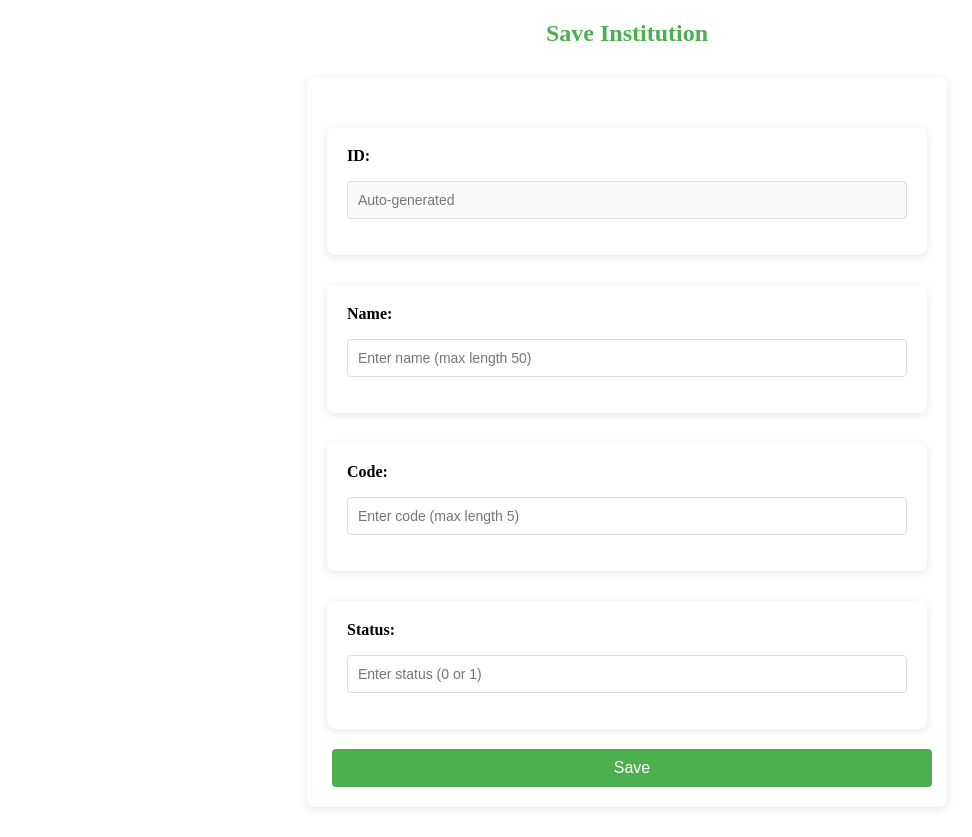
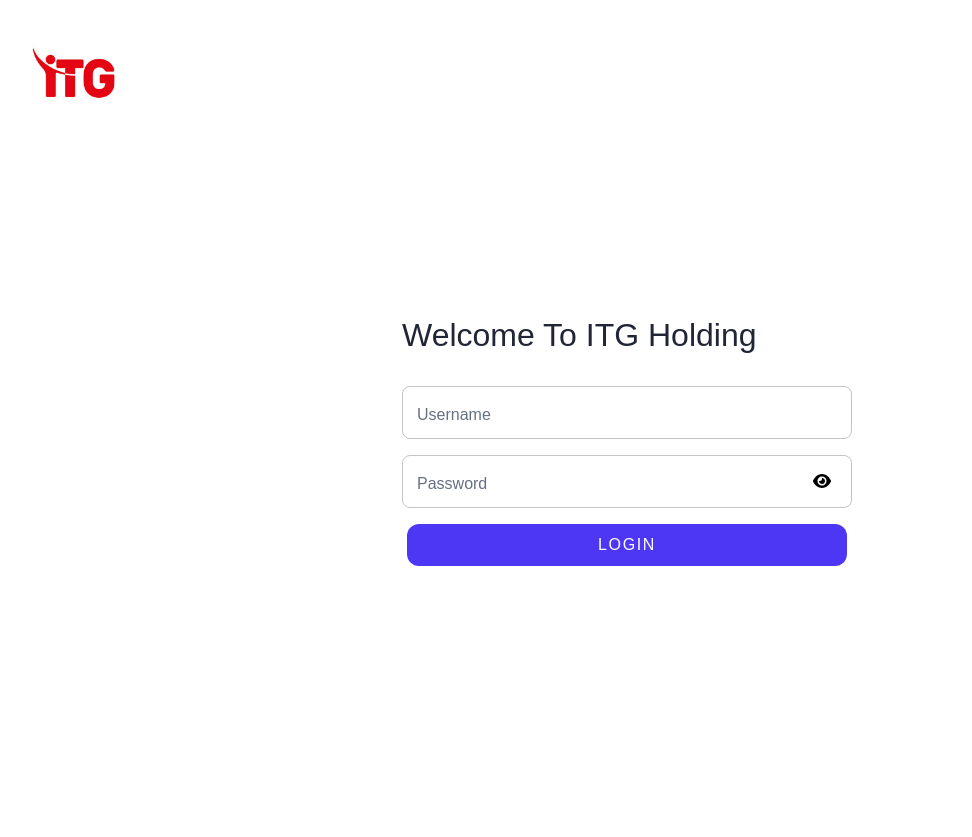
Before and after one commit to alifakih99/institution-portal-service, a React (Create React App) app: page /institution in a window 1280 px wide. Shown: the whole page, without its empty margins (13-985 px from the left). After the commit the page ends 800 px from the top, so only its background shows below. Built offline with nearby package versions, Linux system fonts and the light colour scheme.

Commit message:
update login

```diff
--- a/src/App.js
+++ b/src/App.js
@@ -4,11 +4,12 @@
 import SaveInstitutionScreen from './dashboard/SaveInstitutionScreen';
 
 function App() {
+  const access_token_exist = localStorage.getItem("access_token");
   return (
     <Router>
       <Routes>
-        <Route path="/" element={<DashboardPage />} />
-        <Route path="/institution" element={<SaveInstitutionScreen />} />
+        <Route path="/" element={access_token_exist ? <DashboardPage /> : <LoginPage />} />
+        <Route path="/institution" element={access_token_exist ? <SaveInstitutionScreen /> : <LoginPage />} />
         <Route path="/login" element={<LoginPage />} />
       </Routes>
     </Router>
--- a/src/identity/LoginPage.js
+++ b/src/identity/LoginPage.js
@@ -138,7 +138,7 @@
           localStorage.setItem('access_token', data.accessToken);
           localStorage.setItem('refresh_token', data.refreshToken);
           localStorage.setItem('expired_after', data.expiresIn);
-          navigate('/');
+          window.location.href = "/";
         }
       }
       catch (error) {
```
